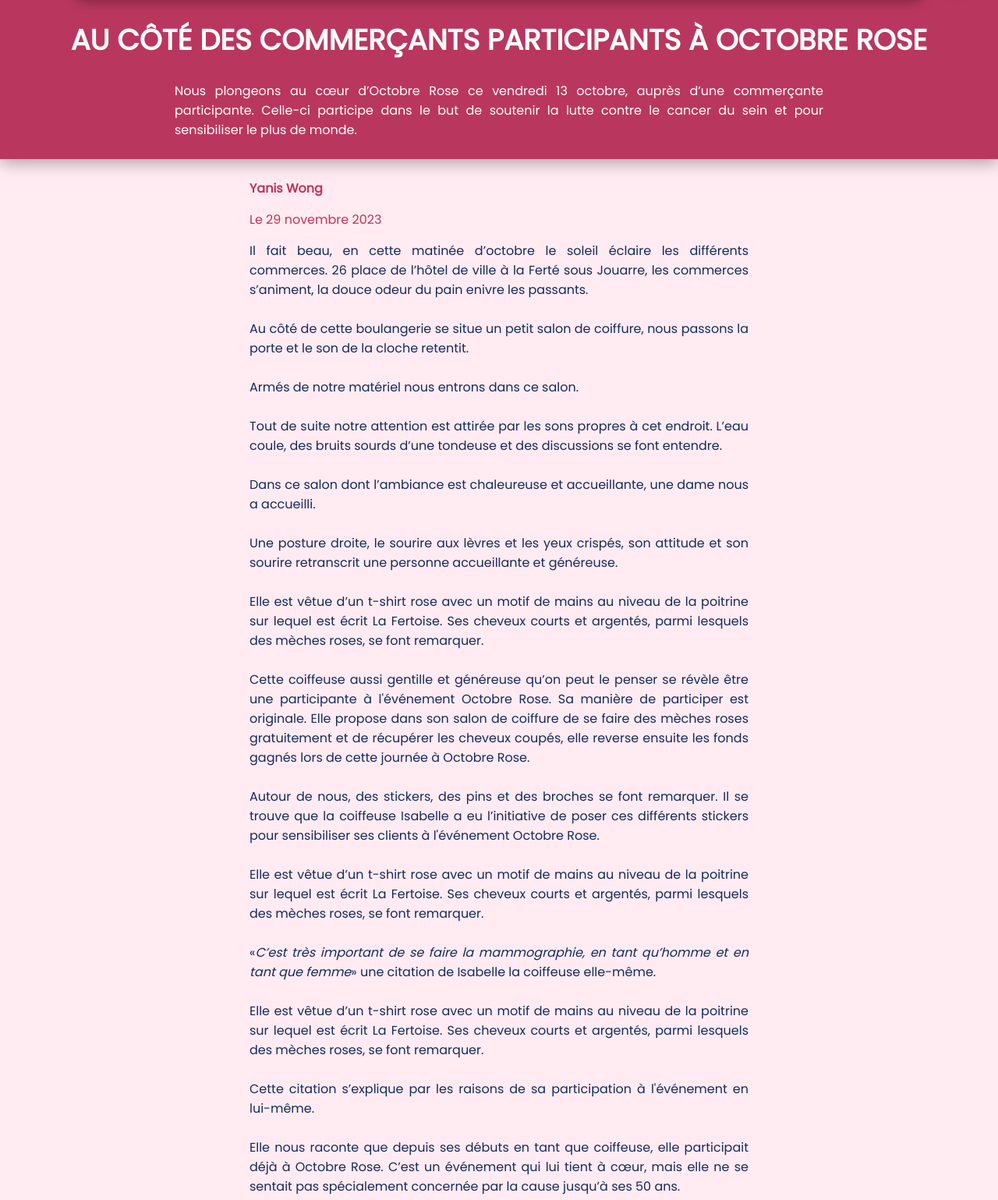
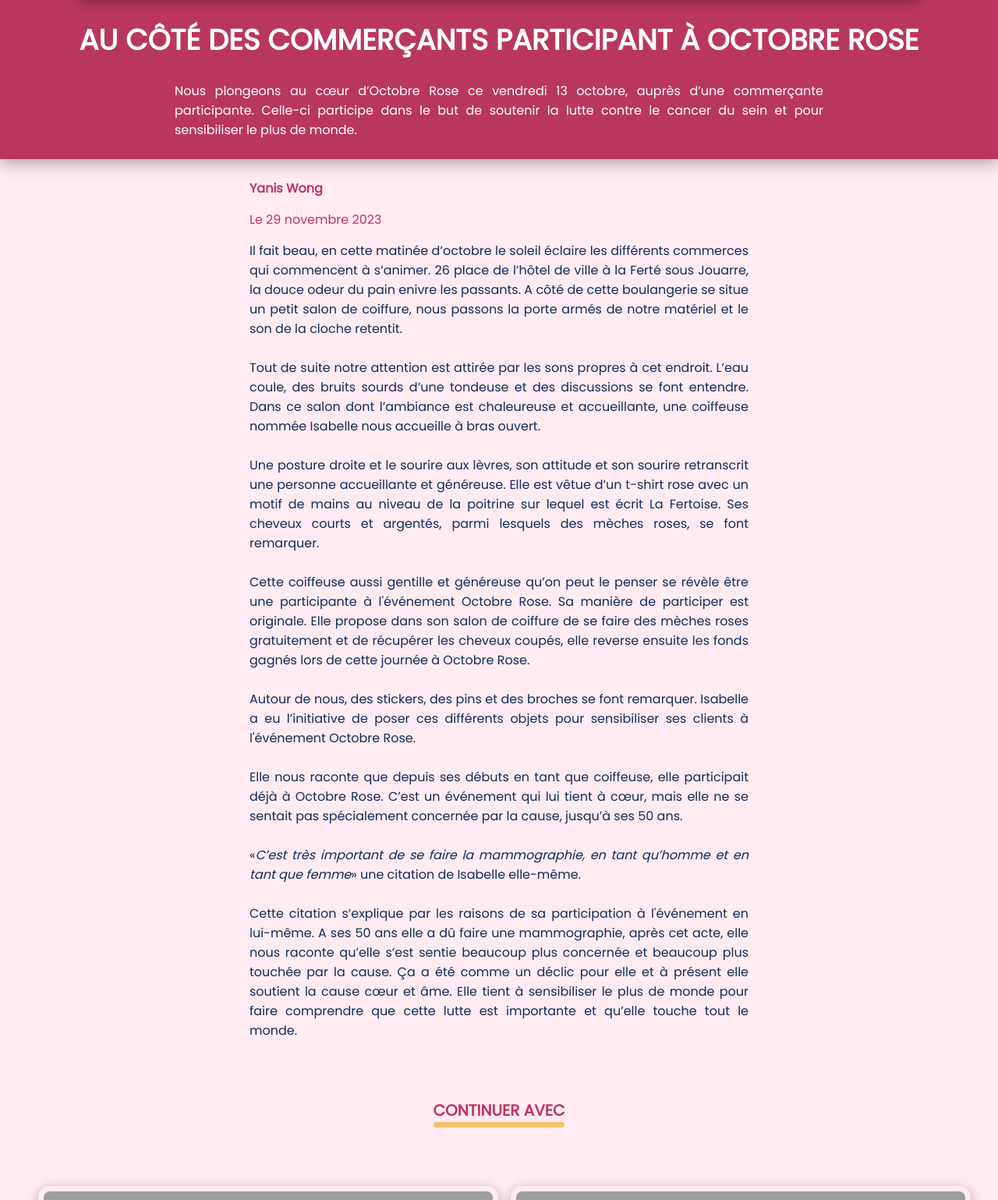
Before and after one commit to Glenn-Guillard-MMI/OctobreRose, a PHP site: page /article_Yanis.php in a window 1280 px wide. Shown: the part 793-2332 px from the top of the page at 78% size. Run offline with PHP 8.4, Linux system fonts and the light colour scheme; grey boxes are pictures that could not be loaded.

Commit message:
Article Yanis

```diff
--- a/article_Glenn_Arno.php
+++ b/article_Glenn_Arno.php
@@ -76,9 +76,9 @@ require_once 'up.html';
                 <div class="flex_art">
                     <a href="article_Yanis.php" class="article_a">
 
-                        <div class="art">
+                    <div class="art">
                             <img src="Ressources/img/img_coiffeur.jpg">
-                            <h1 class="justititre">Au côté des commerçants participants à Octobre rose</h1>
+                            <h1 class="justititre">Au côté des commerçants participant à Octobre rose.</h1>
                             <p class="justitexte">Nous plongeons au cœur d’Octobre Rose ce vendredi 13 octobre, auprès
                                 d’une
                                 commerçante participante. Celle-ci participe dans le but de soutenir la lutte contre le
--- a/article_Valentin.php
+++ b/article_Valentin.php
@@ -39,7 +39,7 @@ require_once 'up.html';
                         se prépare</u> à offrir une performance inoubliable. Une complicité évidente règne
                     entre les membres du groupe, créant une atmosphère détendue mais pleine
                     d'énergie. Le groupe LBD, composé d'Alex et Toma aux guitares, Loan à la batterie,
-                    et Lucaina au chant, a pris part à un événement particulier avec une motivation
+                    et Lucaina au chant, ont pris part à un événement particulier avec une motivation
                     profonde. Lucaina, le chanteur du groupe, a exprimé son engagement envers
                     Octobre Rose en rendant hommage à sa grand-mère, qui lutte contre le cancer
                     du sein. Il a partagé son intention sincère en déclarant : "<i>Je suis ici pour montrer
@@ -80,7 +80,7 @@ require_once 'up.html';
 
                         <div class="art">
                             <img src="Ressources/img/img_coiffeur.jpg">
-                            <h1 class="justititre">Au côté des commerçants participants à Octobre rose</h1>
+                            <h1 class="justititre">Au côté des commerçants participant à Octobre rose.</h1>
                             <p class="justitexte">Nous plongeons au cœur d’Octobre Rose ce vendredi 13 octobre, auprès
                                 d’une
                                 commerçante participante. Celle-ci participe dans le but de soutenir la lutte contre le
--- a/article_Yanis.php
+++ b/article_Yanis.php
@@ -22,7 +22,7 @@ require_once 'up.html';
                 <a id="rt" href="index.php?visteur=ok">← Retour</a>
                 <h1>ARTICLE</h1>
                 <img src="Ressources/img/img_coiffeur.jpg" />
-                <h2>Au côté des commerçants participants à Octobre rose</h2>
+                <h2>Au côté des commerçants participant à Octobre rose</h2>
                 <p>
                     Nous plongeons au cœur d’Octobre Rose ce vendredi 13 octobre, auprès d’une
                     commerçante participante. Celle-ci participe dans le but de soutenir la lutte contre le
@@ -35,36 +35,27 @@ require_once 'up.html';
                 <p>Yanis Wong</p>
                 <p>Le 29 novembre 2023</p>
                 <p>
-                    Il fait beau, en cette matinée d’octobre le soleil éclaire les différents commerces. 26 place
-                    de l’hôtel de ville à la Ferté sous Jouarre, les commerces s’animent, la douce odeur du
-                    pain enivre les passants.
+                    Il fait beau, en cette matinée d’octobre le soleil éclaire les différents commerces qui
+                    commencent à s’animer. 26 place de l’hôtel de ville à la Ferté sous Jouarre, la douce
+                    odeur du pain enivre les passants. A côté de cette boulangerie se situe un petit salon de
+                    coiffure, nous passons la porte armés de notre matériel et le son de la cloche retentit.
 
                 </p>
                 <br />
-                <p>Au côté de cette boulangerie se situe un petit salon de coiffure, nous passons la porte et
-                    le son de la cloche retentit.</p>
+                <p>Tout de suite notre attention est attirée par les sons propres à cet endroit. L’eau coule, des
+                    bruits sourds d’une tondeuse et des discussions se font entendre. Dans ce salon dont
+                    l’ambiance est chaleureuse et accueillante, une coiffeuse nommée Isabelle nous
+                    accueille à bras ouvert.
+                </p>
                 <br>
-                <p>Armés de notre matériel nous entrons dans ce salon.
+                <p>Une posture droite et le sourire aux lèvres, son attitude et son sourire retranscrit une
+                    personne accueillante et généreuse. Elle est vêtue d’un t-shirt rose avec un motif de
+                    mains au niveau de la poitrine sur lequel est écrit La Fertoise. Ses cheveux courts et
+                    argentés, parmi lesquels des mèches roses, se font remarquer.
+
 
                 </p>
                 <br>
-                <p>
-                    Tout de suite notre attention est attirée par les sons propres à cet endroit. L’eau coule, des
-                    bruits sourds d’une tondeuse et des discussions se font entendre.
-                </p><br>
-                <p>
-                    Dans ce salon dont l’ambiance est chaleureuse et accueillante, une dame nous a
-                    accueilli.
-                </p><br>
-                <p>
-                    Une posture droite, le sourire aux lèvres et les yeux crispés, son attitude et son sourire
-                    retranscrit une personne accueillante et généreuse.
-                </p><br>
-                <p>
-                    Elle est vêtue d’un t-shirt rose avec un motif de mains au niveau de la poitrine sur lequel
-                    est écrit La Fertoise. Ses cheveux courts et argentés, parmi lesquels des mèches roses, se
-                    font remarquer.
-                </p><br>
                 <p>
                     Cette coiffeuse aussi gentille et généreuse qu’on peut le penser se révèle être une
                     participante à l'événement Octobre Rose. Sa manière de participer est originale. Elle
@@ -73,40 +64,27 @@ require_once 'up.html';
                     à Octobre Rose.
                 </p><br>
                 <p>
-                    Autour de nous, des stickers, des pins et des broches se font remarquer. Il se trouve que la
-                    coiffeuse Isabelle a eu l’initiative de poser ces différents stickers pour sensibiliser ses
-                    clients à l'événement Octobre Rose.
-
-                </p><br>
-                <p>
-                    Elle est vêtue d’un t-shirt rose avec un motif de mains au niveau de la poitrine sur lequel
-                    est écrit La Fertoise. Ses cheveux courts et argentés, parmi lesquels des mèches roses, se
-                    font remarquer.
-                </p><br>
-                <p>
-                    «<i>C’est très important de se faire la mammographie, en tant qu’homme et en tant que
-                        femme</i>» une citation de Isabelle la coiffeuse elle-même.
-                </p><br>
-                <p>
-                    Elle est vêtue d’un t-shirt rose avec un motif de mains au niveau de la poitrine sur lequel
-                    est écrit La Fertoise. Ses cheveux courts et argentés, parmi lesquels des mèches roses, se
-                    font remarquer.
-                </p><br>
-                <p>
-                    Cette citation s’explique par les raisons de sa participation à l'événement en lui-même.
+                    Autour de nous, des stickers, des pins et des broches se font remarquer. Isabelle a eu
+                    l’initiative de poser ces différents objets pour sensibiliser ses clients à l'événement Octobre
+                    Rose.
                 </p><br>
                 <p>
                     Elle nous raconte que depuis ses débuts en tant que coiffeuse, elle participait déjà à
                     Octobre Rose. C’est un événement qui lui tient à cœur, mais elle ne se sentait pas
-                    spécialement concernée par la cause jusqu’à ses 50 ans.
+                    spécialement concernée par la cause, jusqu’à ses 50 ans.
 
                 </p><br>
                 <p>
-                    A ses 50 ans elle a dû faire une mammographie, après cet acte, elle s’est sentie
-                    beaucoup plus concernée et beaucoup plus touchée par la cause. Ça a été comme un
-                    déclic pour elle et à présent elle soutient la cause cœur et âme et tient à sensibiliser le
-                    plus de monde pour faire comprendre que cette lutte est importante et qu’elle touche
-                    tout le monde.
+                    «<i>C’est très important de se faire la mammographie, en tant qu’homme et en tant que
+                        femme</i>» une citation de Isabelle elle-même.
+                </p><br>
+                <p>
+                    Cette citation s’explique par les raisons de sa participation à l'événement en lui-même.
+                    A ses 50 ans elle a dû faire une mammographie, après cet acte, elle nous raconte qu’elle
+                    s’est sentie beaucoup plus concernée et beaucoup plus touchée par la cause. Ça a été
+                    comme un déclic pour elle et à présent elle soutient la cause cœur et âme. Elle tient à
+                    sensibiliser le plus de monde pour faire comprendre que cette lutte est importante et
+                    qu’elle touche tout le monde.
                 </p>
             </article>
         </section>
--- a/index.php
+++ b/index.php
@@ -173,7 +173,7 @@ require_once 'up.html';
 
                         <div class="art">
                             <img src="Ressources/img/img_coiffeur.jpg">
-                            <h1 class="justititre">Au côté des commerçants participants à Octobre rose</h1>
+                            <h1 class="justititre">Au côté des commerçants participant à Octobre rose.</h1>
                             <p class="justitexte">Nous plongeons au cœur d’Octobre Rose ce vendredi 13 octobre, auprès
                                 d’une
                                 commerçante participante. Celle-ci participe dans le but de soutenir la lutte contre le
```
